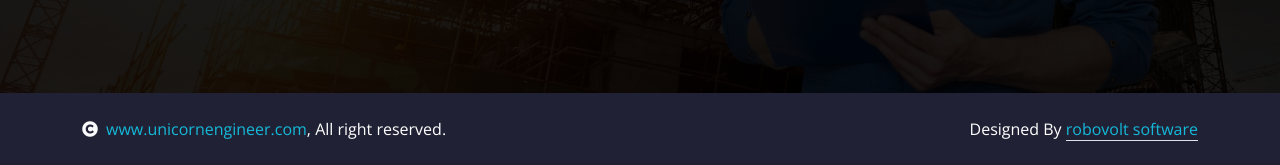
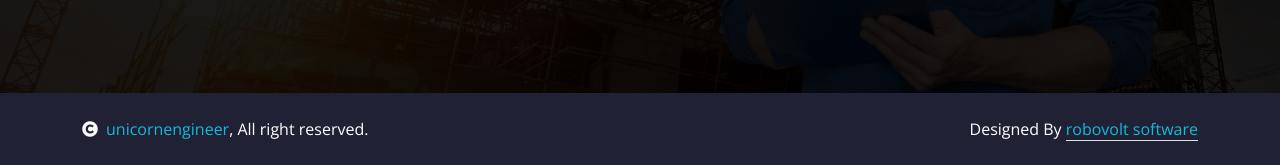
Before and after one commit to gv-gaurav/unicorn-engineer-demo, a plain HTML site: page Pharmaceutical.html in a window 1280 px wide. Shown: the part 1433-1598 px from the top of the page. Drawn offline with nearby package versions, Linux system fonts and the light colour scheme.

Commit message:
link update

```diff
--- a/Pharmaceutical.html
+++ b/Pharmaceutical.html
@@ -242,7 +242,7 @@
             <div class="container">
                 <div class="row g-4 align-items-center">
                     <div class="col-md-6 text-center text-md-start mb-md-0">
-                        <span class="text-white"><a href="#"><i class="fas fa-copyright text-light me-2"></i>www.unicornengineer.com</a>, All right reserved.</span>
+                        <span class="text-white"><a href="#"><i class="fas fa-copyright text-light me-2"></i>unicornengineer</a>, All right reserved.</span>
                     </div>
                     <div class="col-md-6 text-center text-md-end text-white">
                         <!--/*** This template is free as long as you keep the below author’s credit link/attribution link/backlink. ***/-->
```
Also changed, not shown: chemicalindustry.html (+1 -1 lines), contact.html (+1 -1 lines), foodbaverage.html (+1 -1 lines), index.html (+1 -1 lines), lapping.html (+1 -1 lines), oilandgas.html (+1 -1 lines), pulpandpaper.html (+1 -1 lines), reconditioning.html (+1 -1 lines), service.html (+1 -1 lines), technicalinfo.html (+1 -1 lines), testimonial.html (+1 -1 lines), textile.html (+1 -1 lines), training.html (+1 -1 lines), waterindustry.html (+1 -1 lines).
